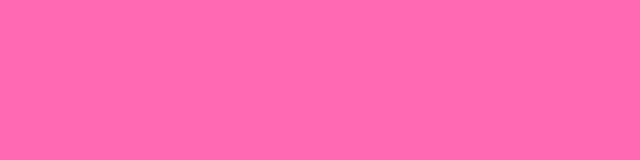
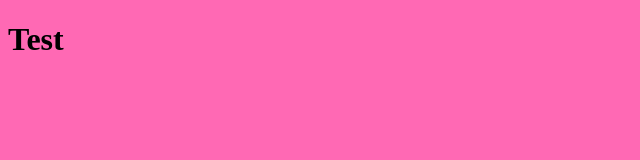
Before and after one commit to MatthiasGarez/wpl3-GitHub, a plain HTML site: page index.html in a window 1280 px wide. Shown: the full height of the page, 0-640 px from the left. Drawn offline with Linux system fonts and the light colour scheme.

Commit message:
Titel
Titel toevoegen aan html bestand

```diff
--- a/index.html
+++ b/index.html
@@ -6,11 +6,11 @@
     <meta name="viewport" content="width=device-width, initial-scale=1.0">
     <meta http-equiv="X-UA-Compatible" content="ie=edge">
     <link rel="stylesheet" href="screen.css">
-    <title>Document</title>
+    <title>Test</title>
 </head>
 
 <body>
-
+    <h1>Test</h1>
 </body>
 
 </html>
```
